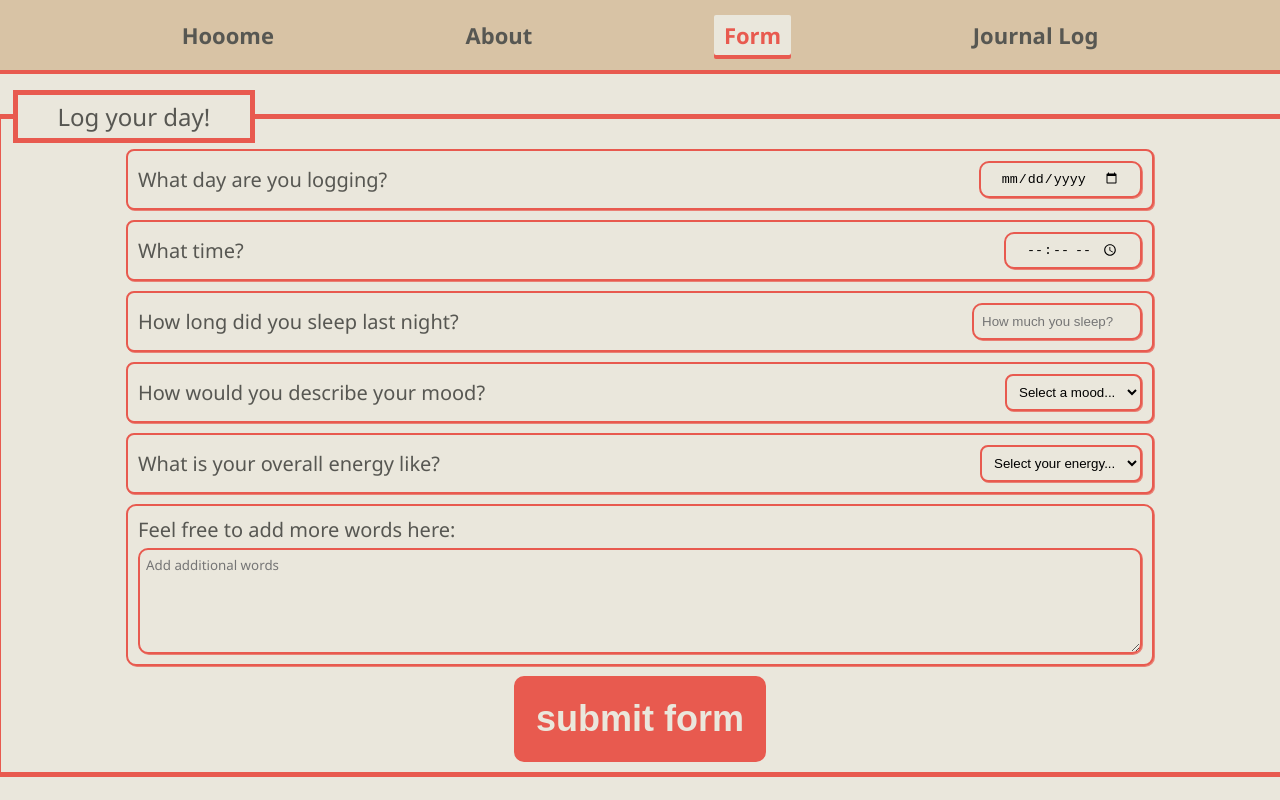
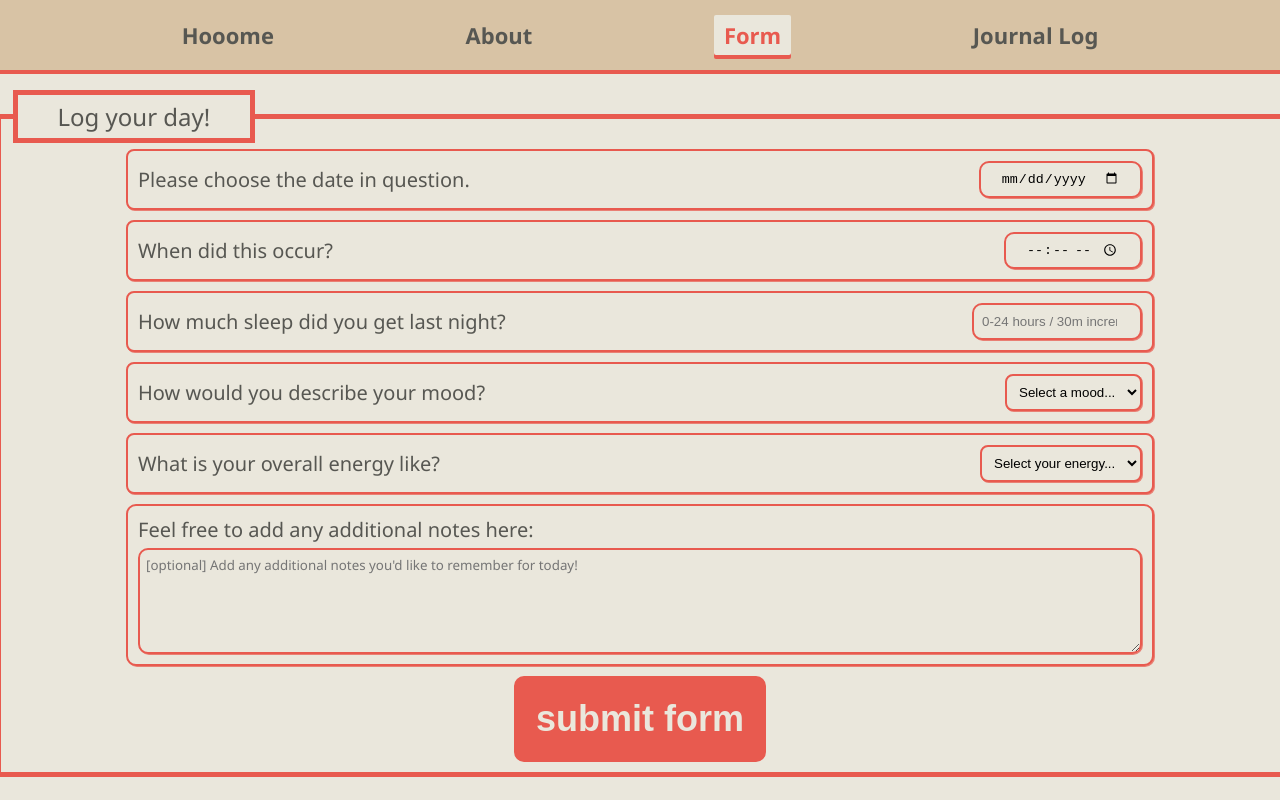
Before and after one commit to gecitgit/phase-2-project, a React (Create React App) app: page /form in a window 1280 px wide. Built offline with nearby package versions, Linux system fonts and the light colour scheme.

Commit message:
Updated labels on Form.

```diff
--- a/src/components/Form.js
+++ b/src/components/Form.js
@@ -66,7 +66,7 @@ function Form(){
                 <legend>Log your day!</legend>
 
                 <div className="dateWrapper">
-                    <label>What day are you logging? </label>
+                    <label htmlFor="date">Please choose the date in question.</label>
                     <input required type="date" id="date" name="date" value={formData.date} onChange={(e) => {
                         handleChange(e);
                         setDayOfWeek(e);
@@ -75,40 +75,40 @@ function Form(){
                     </input>
                 </div>
                 <div className="timeWrapper">
-                    <label>What time? </label>
+                    <label htmlFor="time">When did this occur?</label>
                     <input required type="time" name="time" value={formData.time} onChange={handleChange}/>
                 </div>
                 <div className="sleepWrapper">
-                    <label>How long did you sleep last night? </label>
-                    <input required type="number" name="sleep" placeholder="How much you sleep?" value={formData.sleep} min="0" max="24" step="0.5" onChange={handleChange}/>
+                    <label htmlFor="sleep">How much sleep did you get last night? </label>
+                    <input required type="number" name="sleep" placeholder="0-24 hours / 30m increments" value={formData.sleep} min="0" max="24" step="0.5" onChange={handleChange}/>
                 </div>
                 <div className="formDivWrapper">
-                    <label>How would you describe your mood?</label>
+                    <label htmlFor="mood">How would you describe your mood?</label>
                     <select required id="mood" name="mood" value={formData.mood} onChange={handleChange}>
                         <option disabled value="">Select a mood...</option>
-                        <option value="ecstatic">Ecstatic</option>
-                        <option value="happy">Happy</option>
-                        <option value="neutral">Neutral</option>
-                        <option value="anxious">Anxious</option>
-                        <option value="scared">Scared</option>
-                        <option value="disgusted">Disgusted</option>
-                        <option value="angry">Angry</option>
+                        <option value="🤩 Ecstatic">Ecstatic</option>
+                        <option value="😀 Happy">Happy</option>
+                        <option value="😐 Neutral">Neutral</option>
+                        <option value="😰 Anxious">Anxious</option>
+                        <option value="😨 Scared">Scared</option>
+                        <option value="🤢 Disgusted">Disgusted</option>
+                        <option value="😡 Angry">Angry</option>
                     </select>
                 </div>
                 <div className="formDivWrapper">
-                    <label>What is your overall energy like?</label>
+                    <label htmlFor="energy">What is your overall energy like?</label>
                     <select required id="energy" name="energy" value={formData.energy}onChange={handleChange}>
                         <option disabled value="">Select your energy...</option>
-                        <option value="motivated">Motivated</option>
-                        <option value="lethargic">lethargic</option>
-                        <option value="restless">Restless</option>
-                        <option value="calm">Calm</option>
-                        <option value="numb">Numb</option>
+                        <option value="Motivated">Motivated</option>
+                        <option value="Lethargic">lethargic</option>
+                        <option value="Restless">Restless</option>
+                        <option value="Calm">Calm</option>
+                        <option value="Numb">Numb</option>
                     </select>
                 </div>
                 <div className="noteWrapper">
-                    <label htmlFor="notes">Feel free to add more words here:</label>
-                    <textarea type="text" name="notes" placeholder="Add additional words" rows="5" cols="150" value={formData.notes} onChange={handleChange}/>
+                    <label htmlFor="notes">Feel free to add any additional notes here:</label>
+                    <textarea type="text" name="notes" placeholder="[optional] Add any additional notes you'd like to remember for today!" rows="5" cols="150" value={formData.notes} onChange={handleChange}/>
                 </div>
                 <input id="formSubmit" type="submit" value="submit form" />
                 </fieldset>
--- a/src/components/Home.js
+++ b/src/components/Home.js
@@ -9,10 +9,10 @@ function Home() {
     }
 
     return (
-        <div className="homeDiv">
-            <div className="homeTextHolder">
-                <h1 className="home-title">Welcome to <span style={{ color: "#e85a4f"}}>MindLog</span>!</h1>
-                <h3>Take a load off and write down your day's worries in your very own personalized mood tracker!  Fill out the form below or in the navigation bar above to store your entry. Visit the Journal Log tab to view a collection of all of your posts.</h3>
+        <div className="textParentDiv">
+            <div className="textTextDiv">
+                <h1 className="h1Title">Welcome to <span style={{ color: "#e85a4f"}}>MindLOG</span>!</h1>
+                <h3>Take a load off and write down your day's worries in your very own personalized mood tracker!  Fill out the form below or in the navigation bar above to store your entry. Visit the <i>Journal Log</i> tab to view a collection of all of your posts.</h3>
                 <br></br>
                 <h3>In this version of the project every user is the only user so please make sure to clean up after yourself in the journal log. Keep in mind that your submitted data will persist so the next user can see your posts!</h3>
                 <br></br>
```
